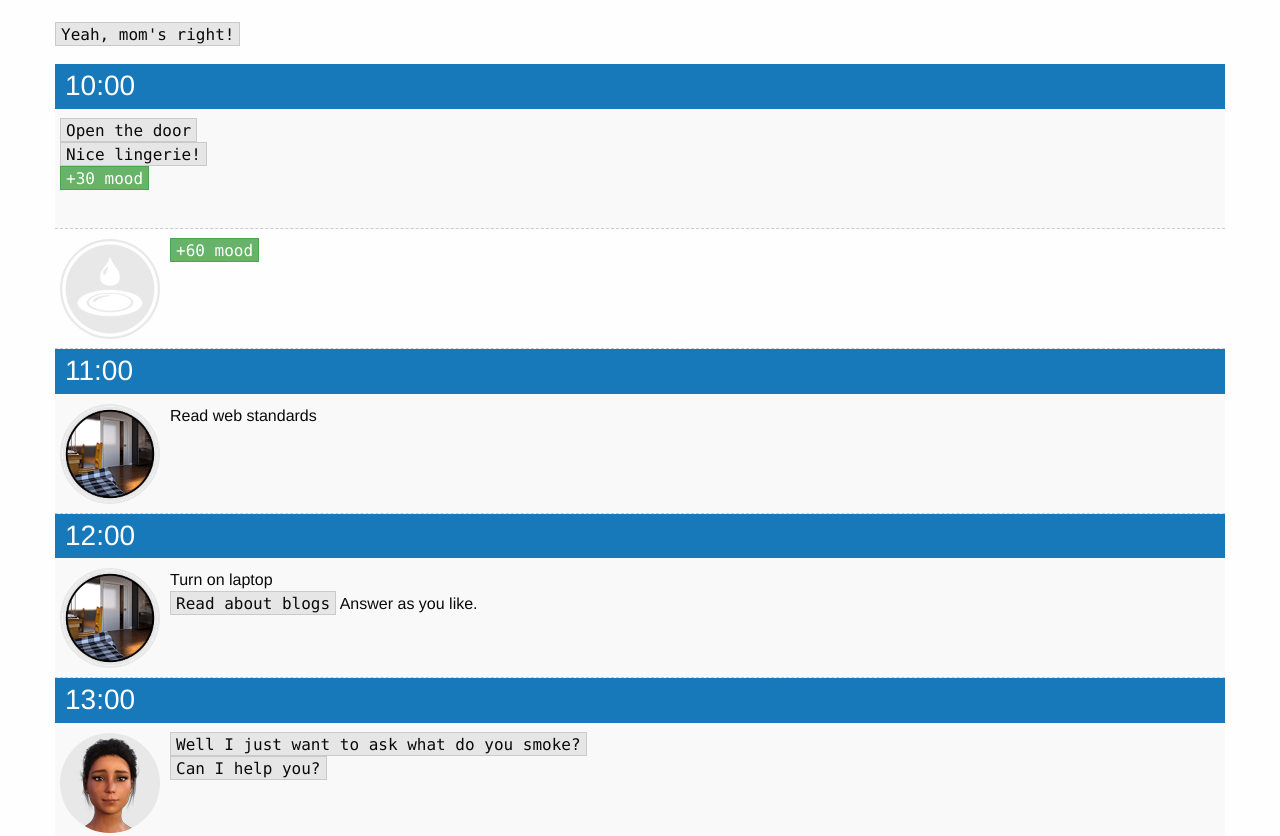
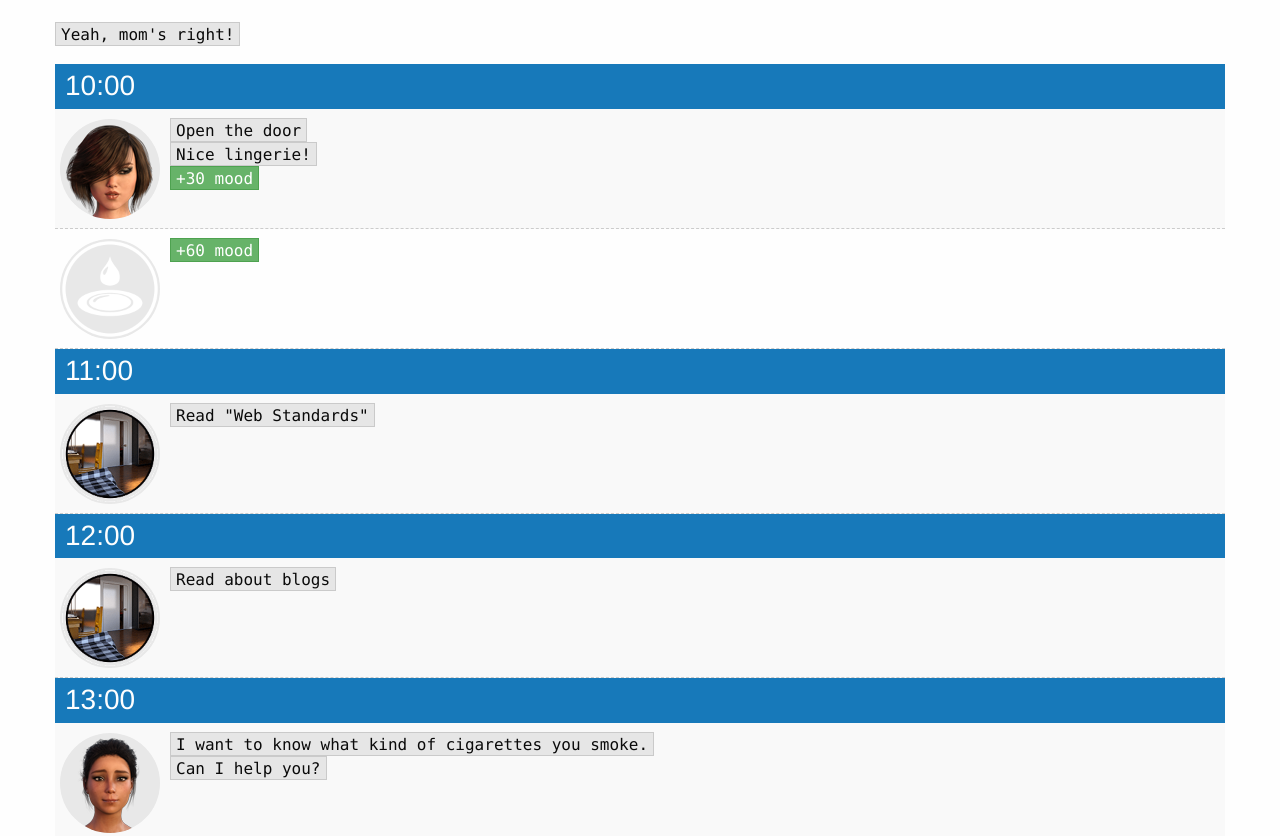
Before and after one commit to maim-lain/bigbrother, a plain HTML site: page index.html in a window 1280 px wide. Shown: the part 9427-10263 px from the top of the page. Drawn offline with Linux system fonts and the light colour scheme.

Commit message:
Update index.html

```diff
--- a/index.html
+++ b/index.html
@@ -561,6 +561,7 @@
                     10:00
                 </p>
                 <div class="step">
+                    <img src="./assets/img/mom.png" class="circle small lg float-left">
                     <code>Open the door</code><br>
                     <div><code>Nice lingerie!</code><br>
 					<span class="stat-good">+30 mood</span>
@@ -577,7 +578,7 @@
                 </p>
                 <div class="step">
                     <img src="./assets/img/max-room.png" class="circle small lg float-left">
-                    Read web standards
+                    <code>Read "Web Standards"</code>
                 </div>
             </div>
             <div>
@@ -586,9 +587,7 @@
                 </p>
                 <div class="step">
                     <img src="./assets/img/max-room.png" class="circle small lg float-left">
-                    Turn on laptop
-                    <br>
-                    <code>Read about blogs</code> Answer as you like.
+                    <code>Read about blogs</code>
                 </div>
             </div>
             <div>
@@ -597,10 +596,8 @@
                 </p>
                 <div class="step">
                     <img src="./assets/img/alice.png" class="circle small lg float-left">
-                    <code>Well I just want to ask what do you smoke?</code>
-                    <br>
+                    <code>I want to know what kind of cigarettes you smoke.</code><br>
                     <code>Can I help you?</code>
-
                 </div>
             </div>
             <div>
```
